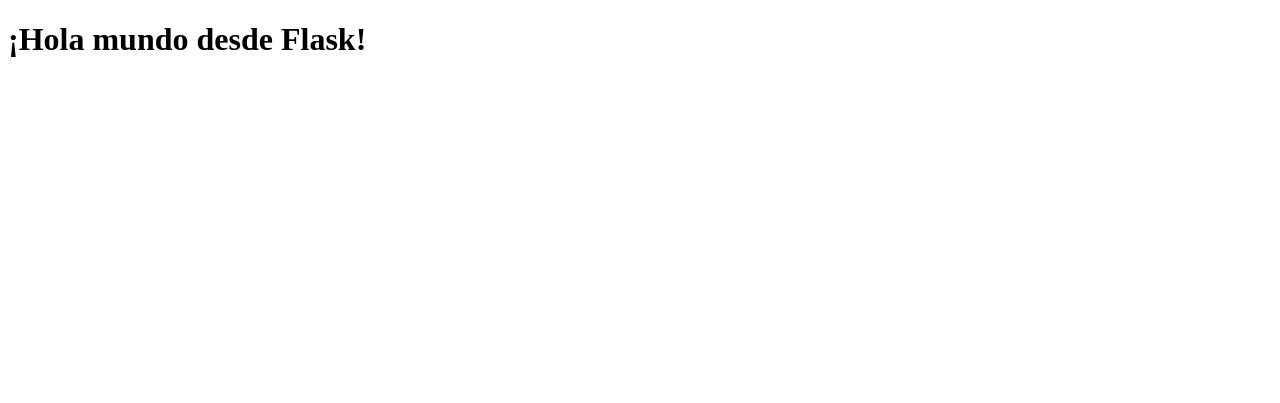
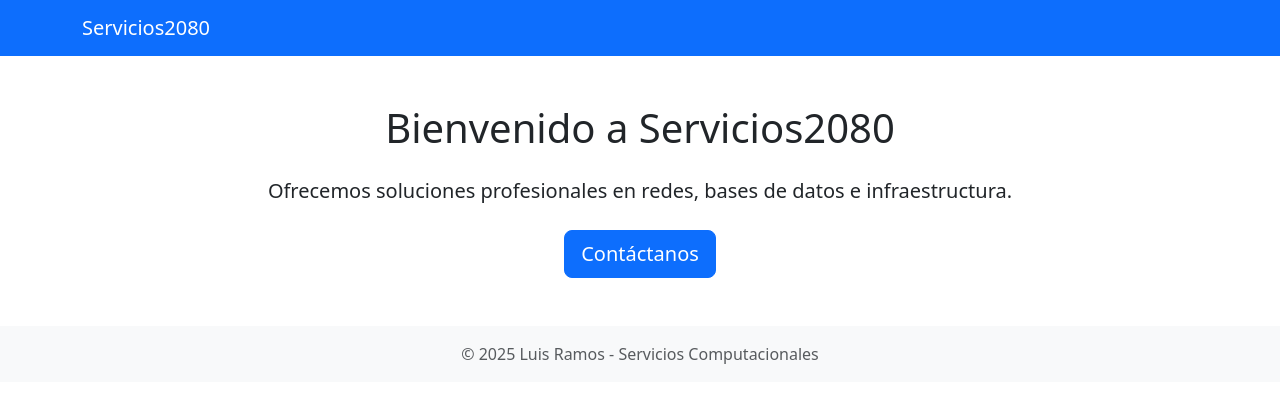
Before and after one commit to luiser344/servicios2080, a Flask app: page / in a window 1280 px wide. Shown: the top 403 px of the page. Run offline with Flask 3, Linux system fonts and the light colour scheme.

Commit message:
Actualizar plantilla con diseño Bootstrap

```diff
--- a/templates/index.html
+++ b/templates/index.html
@@ -1,10 +1,34 @@
 <!DOCTYPE html>
 <html lang="es">
 <head>
-    <meta charset="UTF-8">
-    <title>Mi Página Flask</title>
+    <meta charset="UTF-8" />
+    <meta name="viewport" content="width=device-width, initial-scale=1" />
+    <title>Servicios Computacionales</title>
+    <!-- Bootstrap CSS CDN -->
+    <link href="https://cdn.jsdelivr.net/npm/bootstrap@5.3.0/dist/css/bootstrap.min.css" rel="stylesheet" />
 </head>
 <body>
-    <h1>¡Hola mundo desde Flask!</h1>
+    <nav class="navbar navbar-expand-lg navbar-dark bg-primary">
+      <div class="container">
+        <a class="navbar-brand" href="#">Servicios2080</a>
+      </div>
+    </nav>
+
+    <div class="container mt-5">
+        <div class="text-center">
+            <h1 class="mb-4">Bienvenido a Servicios2080</h1>
+            <p class="lead mb-4">
+                Ofrecemos soluciones profesionales en <strong>redes</strong>, <strong>bases de datos</strong> e <strong>infraestructura</strong>.
+            </p>
+            <a href="#contacto" class="btn btn-primary btn-lg">Contáctanos</a>
+        </div>
+    </div>
+
+    <footer class="bg-light text-center text-muted py-3 mt-5">
+        &copy; 2025 Luis Ramos - Servicios Computacionales
+    </footer>
+
+    <!-- Bootstrap JS Bundle CDN (incluye Popper) -->
+    <script src="https://cdn.jsdelivr.net/npm/bootstrap@5.3.0/dist/js/bootstrap.bundle.min.js"></script>
 </body>
 </html>
```
